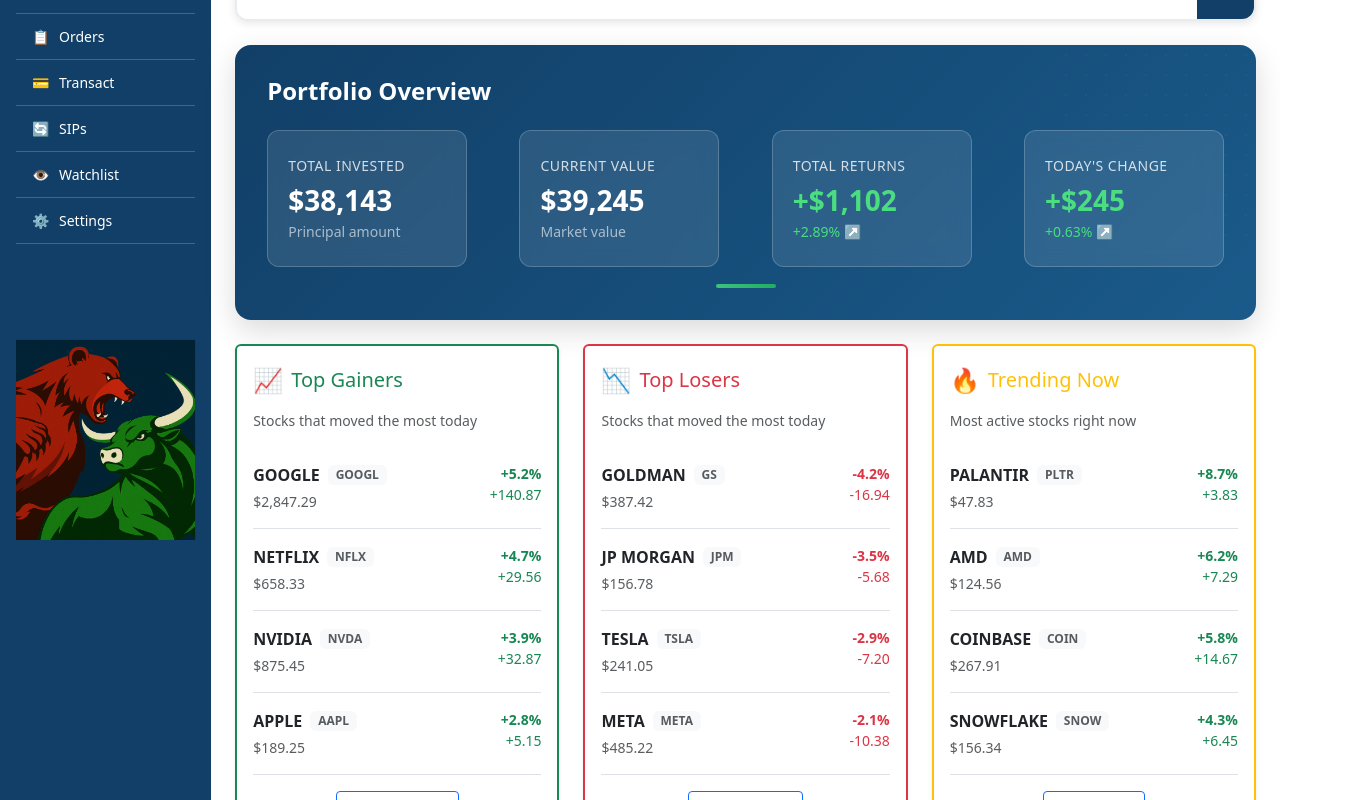
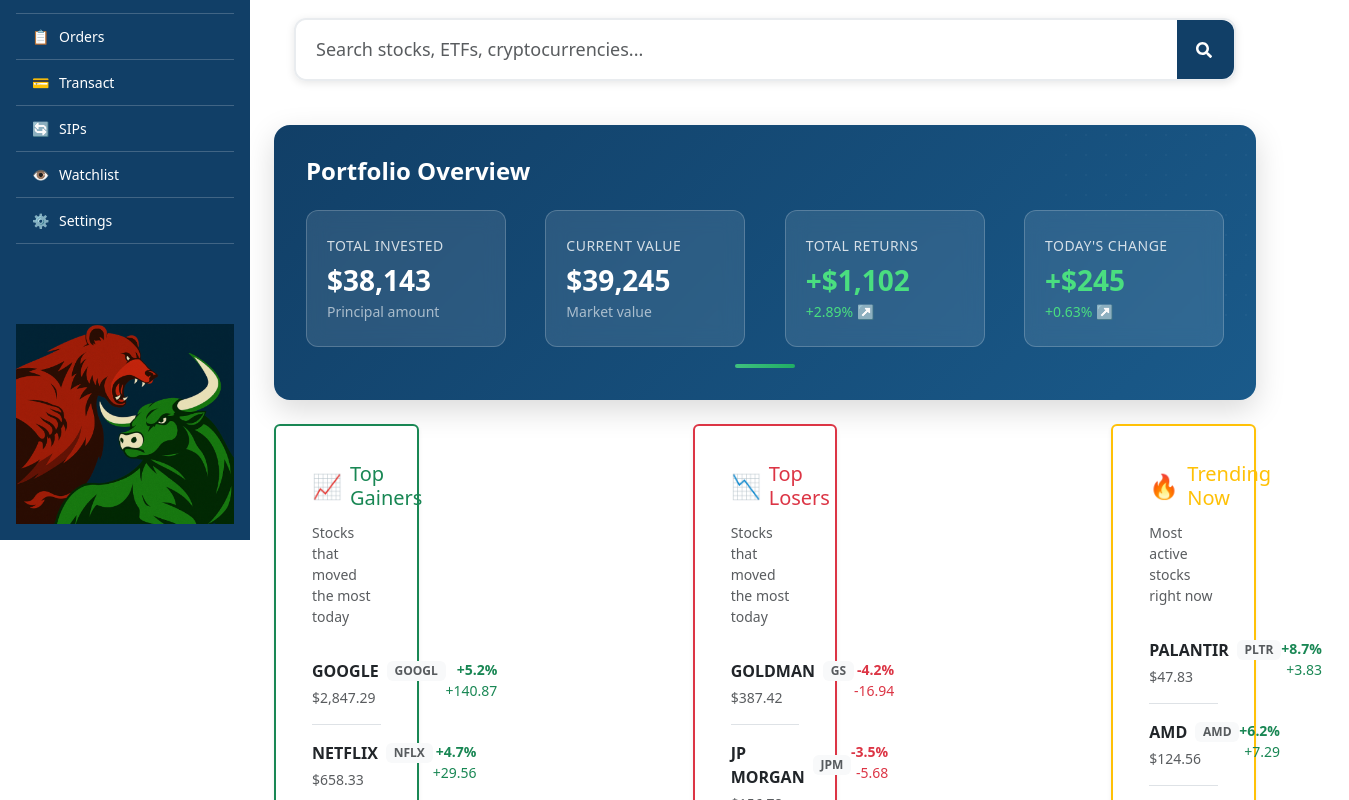
Before and after one commit to sachinprasanna7/StockOverflow-frotend, a React (Create React App) app: page / in a window 1280 px wide. Shown: the part 260-1060 px from the top of the page, 1349 px wide, since content can reach past the window. Built offline with nearby package versions, Linux system fonts and the light colour scheme.

Commit message:
added ui to OrderHistory

```diff
--- a/src/App.js
+++ b/src/App.js
@@ -1,9 +1,12 @@
 import React from "react";
 import Dashboard from "./pages/Dashboard";
+import OrderHistory from "./pages/OrderHistoryPage";
 import 'bootstrap/dist/css/bootstrap.min.css';
+import OrderHistoryPage from "./pages/OrderHistoryPage";
 
 export default function App() {
   return (
     <Dashboard />
+    // <OrderHistoryPage />
   );
 }
--- /dev/null
+++ b/src/cards/OrderCard.js
@@ -0,0 +1,66 @@
+import React from 'react';
+
+const OrderCard = ({ order }) => {
+  const {
+    orderId,
+    timeOrdered,
+    timeCompleted,
+    stock: { symbol, companyName },
+    orderType,
+    stockQuantity,
+    transactionAmount,
+    orderStatus,
+    buy
+  } = order;
+
+  const formatDate = (datetime) => {
+    const date = new Date(datetime);
+    return date.toLocaleString('en-IN', {
+      dateStyle: 'medium',
+      timeStyle: 'short',
+      hour12: false
+    });
+  };
+
+  return (
+    <div style={styles.card}>
+      <div style={styles.left}>
+        <p><strong>Order ID:</strong> {orderId}</p>
+        <p><strong>Stock:</strong> {symbol} ({companyName})</p>
+        <p><strong>Quantity:</strong> {stockQuantity}</p>
+        <p><strong>Type:</strong> {orderType}</p>
+        <p><strong>Status:</strong> {orderStatus}</p>
+      </div>
+      <div style={styles.right}>
+        <p><strong>Amount:</strong> ₹{transactionAmount.toLocaleString()}</p>
+        <p><strong>Side:</strong> <span style={{ color: buy ? 'green' : 'red' }}>{buy ? 'BUY' : 'SELL'}</span></p>
+        <p><strong>Ordered:</strong> {formatDate(timeOrdered)}</p>
+        <p><strong>Completed:</strong> {timeCompleted ? formatDate(timeCompleted) : '-'}</p>
+      </div>
+    </div>
+  );
+};
+
+const styles = {
+  card: {
+    display: 'flex',
+    justifyContent: 'space-between',
+    background: '#f0f4f8',
+    padding: '12px 16px',
+    borderRadius: '10px',
+    marginBottom: '12px',
+    boxShadow: '0 2px 6px rgba(0,0,0,0.1)'
+  },
+  left: {
+    flex: 1,
+    fontSize: '0.9rem',
+    lineHeight: '1.5'
+  },
+  right: {
+    flex: 1,
+    fontSize: '0.9rem',
+    lineHeight: '1.5'
+  }
+};
+
+export default OrderCard;
--- a/src/components/IndexDataRibbon.js
+++ b/src/components/IndexDataRibbon.js
@@ -49,7 +49,7 @@
   }, []);
 
   return (
-    <div>
+    <div style={{ marginLeft: "250px", padding: "20px" }}>
       <div className="d-flex justify-content-between text-center mb-3">
         {indexData.map((index, i) => (
           <div key={i} className="border p-2 flex-fill mx-1 position-relative">
--- a/src/components/InvestmentSummary.js
+++ b/src/components/InvestmentSummary.js
@@ -73,8 +73,8 @@
   };
 
   return (
-    <div style={containerStyle}>
-      <div style={backgroundPattern}></div>
+<div style={Object.assign({ marginLeft: "250px", padding: "20px" }, containerStyle)}>
+<div style={backgroundPattern}></div>
 
       <div className="mb-4">
         <h3 style={{ color: "white", fontWeight: "600", marginBottom: "8px", fontSize: "24px" }}>
--- /dev/null
+++ b/src/components/OrderHistory.js
@@ -0,0 +1,22 @@
+import React, { useEffect, useState } from 'react';
+import axios from 'axios';
+import OrderCard from '../cards/OrderCard';
+
+export default function OrderHistory() {
+  const [orders, setOrders] = useState([]);
+
+  useEffect(() => {
+    axios.get('http://localhost:8080/orders') // Replace with your actual endpoint
+      .then(res => setOrders(res.data))
+      .catch(err => console.error('Error:', err));
+  }, []);
+
+  return (
+    <div style={{ marginLeft: "250px", padding: "20px" }}>
+      <h2>Order History</h2>
+      {orders.map(order => (
+        <OrderCard key={order.orderId} order={order} />
+      ))}
+    </div>
+  );
+}
--- a/src/components/SearchBar.js
+++ b/src/components/SearchBar.js
@@ -121,7 +121,7 @@
   };
 
   return (
-    <>
+     <div  style={{ marginLeft: "250px", padding: "20px" }}>
       {/* Backdrop */}
       {isSearchActive && <div style={backdropStyle} onClick={handleCloseSearch}></div>}
 
@@ -251,6 +251,6 @@
           </div>
         )}
       </div>
-    </>
+    </div>
   );
 }
--- a/src/components/Sidebar.js
+++ b/src/components/Sidebar.js
@@ -7,9 +7,15 @@
   const sidebarStyle = {
     width: "250px",
     backgroundColor: "#113F67",
-    minHeight: "100vh",
-    position: "relative"
+    height: "100vh",   // full viewport height
+    position: "fixed", // stays fixed when scrolling
+    top: 0,
+    left: 0,
+    display: "flex",
+    flexDirection: "column",
+    zIndex: 1000       // ensures sidebar is above content if needed
   };
+
 
   const navLinkStyle = {
     color: "white",
@@ -72,7 +78,9 @@
       </div>
 
       {/* Navigation Links */}
-      <Nav className="flex-column" style={{ flex: 1 }}>
+     {/* Scrollable Navigation Section */}
+<div style={{ flex: 1, overflowY: "auto", marginBottom: "20px" }}>
+  <Nav className="flex-column">
     {[
       { name: "Dashboard", icon: "📊" },
       { name: "Portfolio", icon: "💼" },
@@ -100,6 +108,7 @@
       </Nav.Link>
     ))}
   </Nav>
+</div>
 
       {/* Bottom Image Placeholder */}
       <div style={bottomImageStyle}>
--- a/src/components/StockLists.js
+++ b/src/components/StockLists.js
@@ -62,7 +62,8 @@
   };
 
   return (
-    <div className={`card h-100 shadow-sm ${getCardStyle()}`}>
+    <div  style={{ marginLeft: "250px", padding: "20px" }}
+     className={`card h-100 shadow-sm ${getCardStyle()}`}>
       <div className="card-body">
         <div className="d-flex align-items-center mb-3">
           <span className="fs-4 me-2">{getIcon()}</span>
--- /dev/null
+++ b/src/pages/OrderHistoryPage.js
@@ -0,0 +1,26 @@
+import React from "react";
+import Sidebar from "../components/Sidebar";
+import WelcomeText from "../components/WelcomeText";
+import TimePeriod from "../components/TimePeriod";
+import IndexDataRibbon from "../components/IndexDataRibbon";
+import InvestmentSummary from "../components/InvestmentSummary";
+import SearchBar from "../components/SearchBar";
+import StockLists from "../components/StockLists";
+import 'bootstrap/dist/css/bootstrap.min.css';
+import Orders from "../cards/OrderCard";
+import OrderHistory from "../components/OrderHistory";
+export default function OrderHistoryPage() {
+  return (
+    <div className="d-flex min-vh-100">
+      <Sidebar />
+      <div className="flex-grow-1 bg-white p-4">
+        <TimePeriod />
+        <IndexDataRibbon />
+        <WelcomeText />
+        <SearchBar />
+        <OrderHistory/>
+
+      </div>
+    </div>
+  );
+}
```
Also changed, not shown: 1 other file (tests, documents, lock files or other folders). Lines whose indentation alone changed are shown as unchanged.
